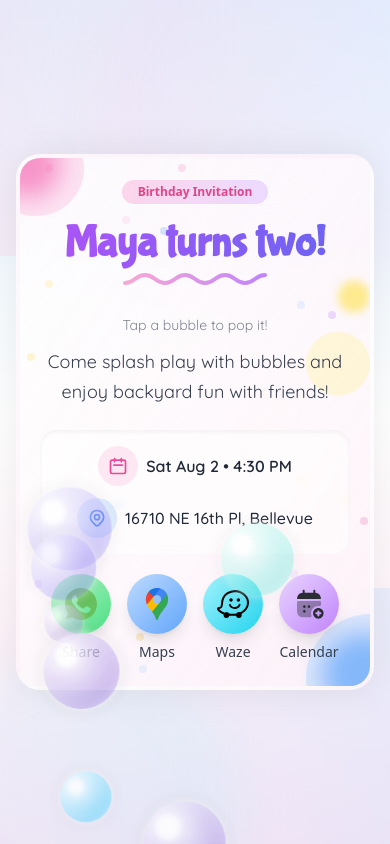
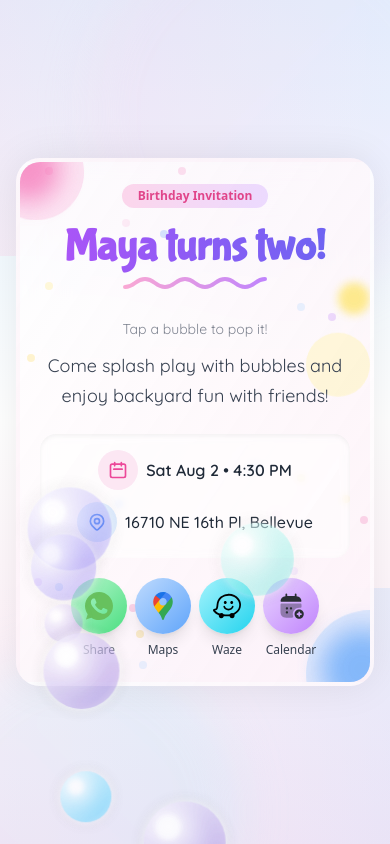
Before and after one commit to EitanSht/Maya-Bday-Invite, a React (Vite) app: page / in a window 390 px wide. Built offline with nearby package versions, Linux system fonts and the light colour scheme.

Commit message:
Responsive action row: smaller circles and gaps on narrow screens to prevent wrapping

```diff
--- a/src/components/InviteCard.jsx
+++ b/src/components/InviteCard.jsx
@@ -117,7 +117,7 @@ export default function InviteCard({ popped }) {
             </div>
           </div>
 
-          <div className="flex justify-center gap-4 mt-2 pb-1 flex-wrap">
+          <div className="flex justify-center gap-2 sm:gap-4 mt-2 pb-1 flex-wrap">
             {/* WhatsApp */}
             <a
               href={shareUrl}
@@ -125,10 +125,10 @@ export default function InviteCard({ popped }) {
               rel="noopener noreferrer"
               className="flex flex-col items-center group"
             >
-              <div className="flex items-center justify-center w-[60px] h-[60px] bg-gradient-to-br from-green-200 to-green-400 hover:from-green-300 hover:to-green-500 rounded-full shadow-lg text-white transform transition-all duration-300 group-hover:scale-110 group-hover:shadow-green-200/50">
-                <img src={whatsappIcon} alt="WhatsApp" className="w-8 h-8" />
+              <div className="flex items-center justify-center w-14 h-14 sm:w-[60px] sm:h-[60px] bg-gradient-to-br from-green-200 to-green-400 hover:from-green-300 hover:to-green-500 rounded-full shadow-lg text-white transform transition-all duration-300 group-hover:scale-110 group-hover:shadow-green-200/50">
+                <img src={whatsappIcon} alt="WhatsApp" className="w-7 h-7 sm:w-8 sm:h-8" />
               </div>
-              <span className="text-sm font-medium text-gray-700 mt-2">Share</span>
+              <span className="text-xs sm:text-sm font-medium text-gray-700 mt-2">Share</span>
             </a>
             {/* Google Maps */}
             <a
@@ -137,10 +137,10 @@ export default function InviteCard({ popped }) {
               rel="noopener noreferrer"
               className="flex flex-col items-center group"
             >
-              <div className="flex items-center justify-center w-[60px] h-[60px] bg-gradient-to-br from-blue-200 to-blue-400 hover:from-blue-300 hover:to-blue-500 rounded-full shadow-lg text-white transform transition-all duration-300 group-hover:scale-110 group-hover:shadow-blue-200/50">
-                <img src={googleMapsIcon} alt="Maps" className="w-8 h-8" />
+              <div className="flex items-center justify-center w-14 h-14 sm:w-[60px] sm:h-[60px] bg-gradient-to-br from-blue-200 to-blue-400 hover:from-blue-300 hover:to-blue-500 rounded-full shadow-lg text-white transform transition-all duration-300 group-hover:scale-110 group-hover:shadow-blue-200/50">
+                <img src={googleMapsIcon} alt="Maps" className="w-7 h-7 sm:w-8 sm:h-8" />
               </div>
-              <span className="text-sm font-medium text-gray-700 mt-2">Maps</span>
+              <span className="text-xs sm:text-sm font-medium text-gray-700 mt-2">Maps</span>
             </a>
             {/* Waze */}
             <a
@@ -149,10 +149,10 @@ export default function InviteCard({ popped }) {
               rel="noopener noreferrer"
               className="flex flex-col items-center group"
             >
-              <div className="flex items-center justify-center w-[60px] h-[60px] bg-gradient-to-br from-cyan-200 to-cyan-400 hover:from-cyan-300 hover:to-cyan-500 rounded-full shadow-lg text-white transform transition-all duration-300 group-hover:scale-110 group-hover:shadow-cyan-200/50">
-                <img src={wazeIcon} alt="Waze" className="w-8 h-8" />
+              <div className="flex items-center justify-center w-14 h-14 sm:w-[60px] sm:h-[60px] bg-gradient-to-br from-cyan-200 to-cyan-400 hover:from-cyan-300 hover:to-cyan-500 rounded-full shadow-lg text-white transform transition-all duration-300 group-hover:scale-110 group-hover:shadow-cyan-200/50">
+                <img src={wazeIcon} alt="Waze" className="w-7 h-7 sm:w-8 sm:h-8" />
               </div>
-              <span className="text-sm font-medium text-gray-700 mt-2">Waze</span>
+              <span className="text-xs sm:text-sm font-medium text-gray-700 mt-2">Waze</span>
             </a>
             {/* Calendar */}
             <a
@@ -161,10 +161,10 @@ export default function InviteCard({ popped }) {
               rel="noopener noreferrer"
               className="flex flex-col items-center group"
             >
-              <div className="flex items-center justify-center w-[60px] h-[60px] bg-gradient-to-br from-purple-200 to-purple-400 hover:from-purple-300 hover:to-purple-500 rounded-full shadow-lg text-white transform transition-all duration-300 group-hover:scale-110 group-hover:shadow-purple-200/50">
-                <img src={calendarAddIcon} alt="Calendar" className="w-8 h-8" />
+              <div className="flex items-center justify-center w-14 h-14 sm:w-[60px] sm:h-[60px] bg-gradient-to-br from-purple-200 to-purple-400 hover:from-purple-300 hover:to-purple-500 rounded-full shadow-lg text-white transform transition-all duration-300 group-hover:scale-110 group-hover:shadow-purple-200/50">
+                <img src={calendarAddIcon} alt="Calendar" className="w-7 h-7 sm:w-8 sm:h-8" />
               </div>
-              <span className="text-sm font-medium text-gray-700 mt-2">Calendar</span>
+              <span className="text-xs sm:text-sm font-medium text-gray-700 mt-2">Calendar</span>
             </a>
           </div>
         </div>
```
